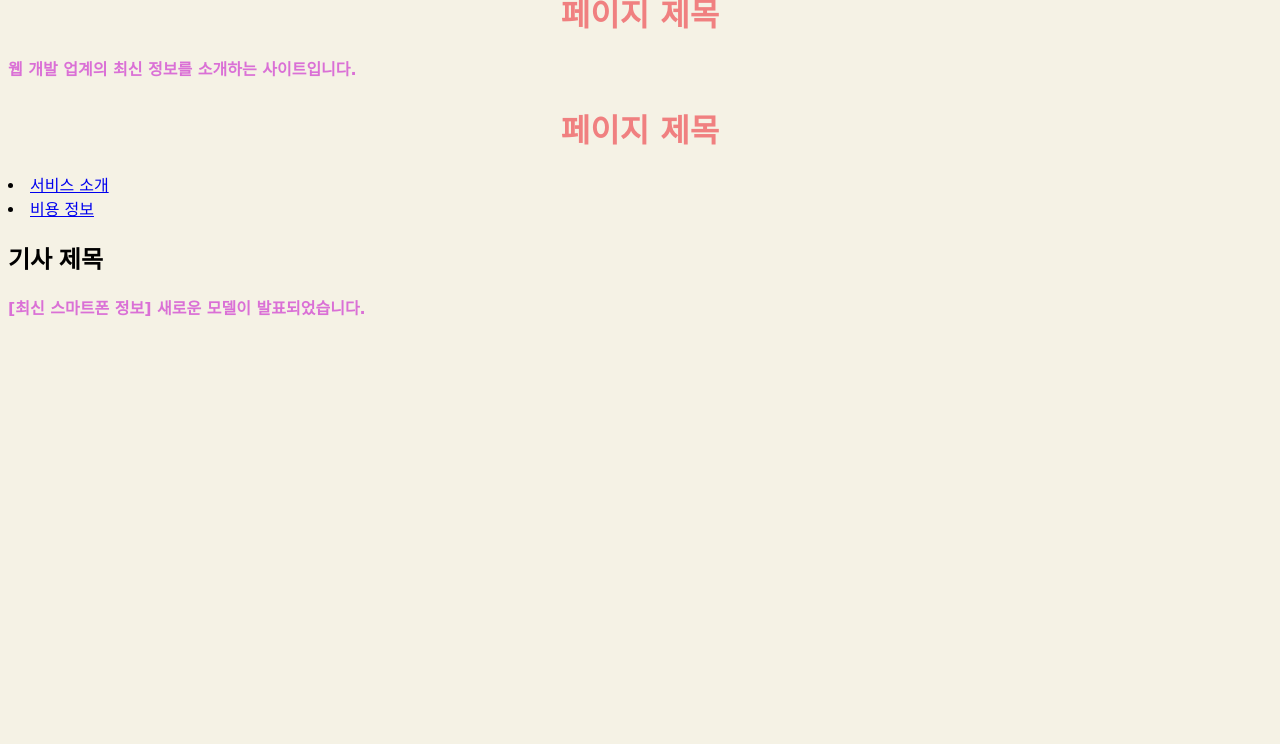
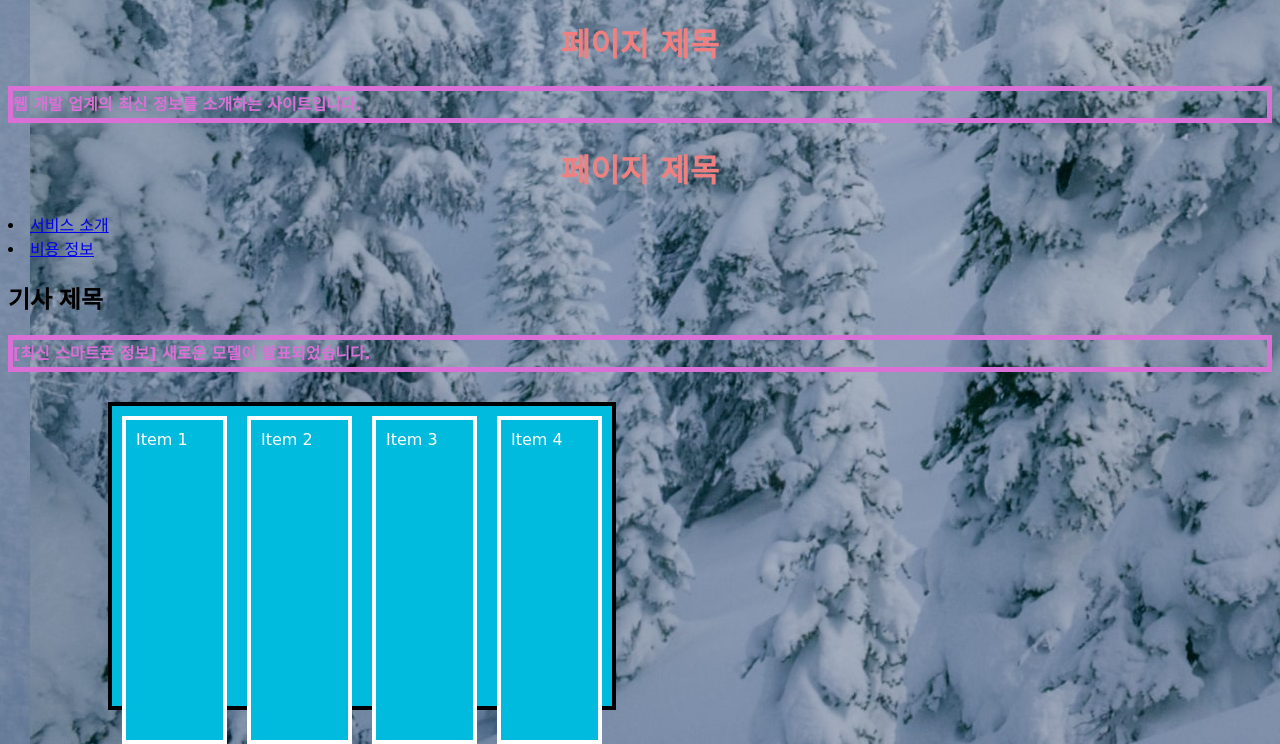
Before and after one commit to Junsoo-cloud/HTML_CSS_Study, a plain HTML site: page index.html in a window 1280 px wide. Shown: the part 2081-2825 px from the top of the page. Before the commit the page ends 2419 px from the top, so only its background shows below. Drawn offline with Linux system fonts and the light colour scheme; a web font is replaced by a local one.

Commit message:
HTML CSS

```diff
--- a/index.html
+++ b/index.html
@@ -230,3 +230,12 @@ ex) <a href="https://google.co.kr">Google</a>-->
 <!-- * 테마를 가진 그룹을 만드는 <section>태그
 	그냥 어떤 테마를 갖고 있다는 것?
 	-->
+
+<!-- Flexbox 작성 -->
+
+<div class="container">
+	<div class="item">Item 1</div>
+	<div class="item">Item 2</div>
+	<div class="item">Item 3</div>
+	<div class="item">Item 4</div>
+</div>
--- a/style.css
+++ b/style.css
@@ -51,7 +51,12 @@ p {
 body {
 	/*background-color: Lavender;*/
 	background-color: #f5f2e5;
-	background-image: url(/workspace/HTML_CSS/pic.jpg);
+	background-image: url(images/pic.jpg);
+	background-repeat: no repeat;
+	/* background-position: top center;  배경 이미지를 출력하는 위치 지정*/
+	/* background-size: contain;  가로 세로 비율을 유지하고, 이미지가 모두 출력되게 지정
+	height: 100vh; */
+	background-position: 30px 80px; /* 이미지를 왼쪽에서 30px,위에서 80px 이동하게 지정!*/
 
 }
 div {
@@ -61,3 +66,23 @@ div {
 	margin-top: 30px;
 	margin-left: 100px;
 }
+
+/* 선 긋기 */
+
+p {
+	border-width: thick;
+	border-style: solid;
+}
+div {
+	border-width: 4px 4px 4px 4px;
+	border-style: solid;
+}
+.item {
+	background: #0bd;
+	color: #fff;
+	margin: 10px;
+	padding: 10px;
+}
+.container {
+	display: flex;
+}
```
Also changed, not shown: images/pic.jpg (added).
